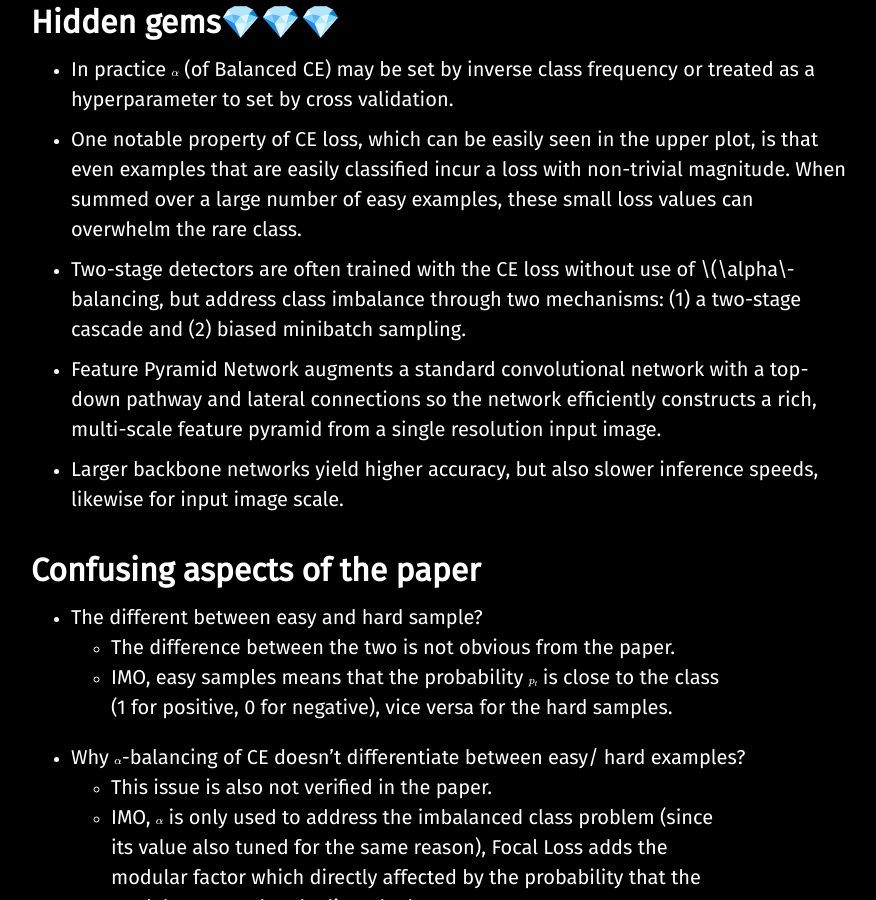
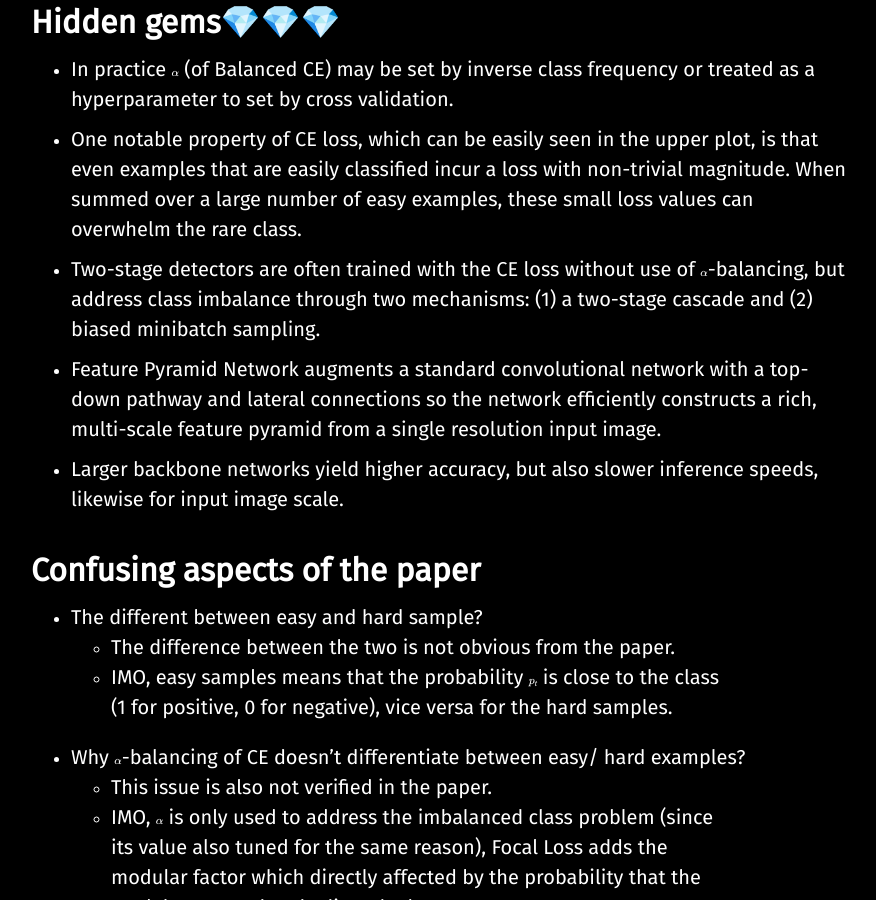
Before and after one commit to bomcon123456/bomcon123456.github.io, a Jekyll site: the page built from _posts/2020-10-12-focalloss.md, in a window 1280 px wide and 900 px high, scrolled down 3258 px. Shown: the whole window, without its empty margins (113-989 px from the left). Built offline with Jekyll 4.4.1, drawn with Linux system fonts in a browser that asks for light colours; nearby versions of some CDN libraries.

Commit message:
focalloss:v2.1

````diff
--- a/_posts/2020-10-12-focalloss.md
+++ b/_posts/2020-10-12-focalloss.md
@@ -72,7 +72,7 @@
 ## Hidden gems💎💎💎
 - In practice \\(\alpha\\) (of Balanced CE) may be set by inverse class frequency or treated as a hyperparameter to set by cross validation.
 - One notable property of CE loss, which can be easily seen in the upper plot, is that even examples that are easily classified incur a loss with non-trivial magnitude. When summed over a large number of easy examples, these small loss values can overwhelm the rare class.
-- Two-stage detectors are often trained with the CE loss without use of \\(\alpha\\-balancing, but address class imbalance through two mechanisms: (1) a two-stage cascade and (2) biased minibatch sampling.
+- Two-stage detectors are often trained with the CE loss without use of \\(\alpha\\)-balancing, but address class imbalance through two mechanisms: (1) a two-stage cascade and (2) biased minibatch sampling.
 - Feature Pyramid Network augments a standard convolutional network with a top-down pathway and lateral connections so the network efficiently constructs a rich, multi-scale feature pyramid from a single resolution input image.
 - Larger backbone networks yield higher accuracy, but also slower inference speeds, likewise for input image scale.
 
@@ -86,7 +86,7 @@
 
 ## Results
 <p align="center">
-    <img src="/assets/images/focal/result.png" style="width: 50%;" alt="result">
+    <img src="/assets/images/focal/result.png" style="width: 80%;" alt="result">
 </p>
 - The model achieves top results, outperforming both one-stage and two-stage models.
 
@@ -97,7 +97,7 @@
 - The approach is simple and highly effective.
 
 ### Rating
-![rating](https://media.giphy.com/media/z8rEcJ6I0hiUM/giphy.gif)
+![rating](https://media.giphy.com/media/3o6vY7UsuMPx3Yj9Xa/giphy.gif)
 
 ## Paper implementation
 ```python
````
